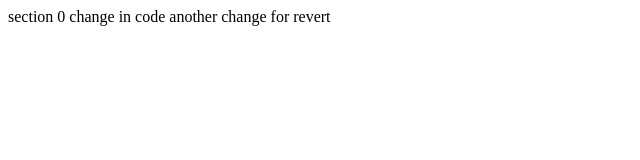
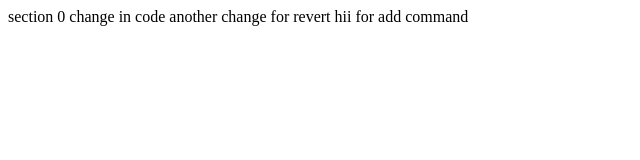
Before and after one commit to navyasri512/preoject_dir, a plain HTML site: page index.html in a window 1280 px wide. Shown: the whole page, without its empty margins (0-640 px from the left). Drawn offline with Linux system fonts and the light colour scheme.

Commit message:
last commit

```diff
--- a/index.html
+++ b/index.html
@@ -6,5 +6,6 @@
         section 0
         change in code
         another change for revert
+        hii for add command
     </body>
 </html>
```
